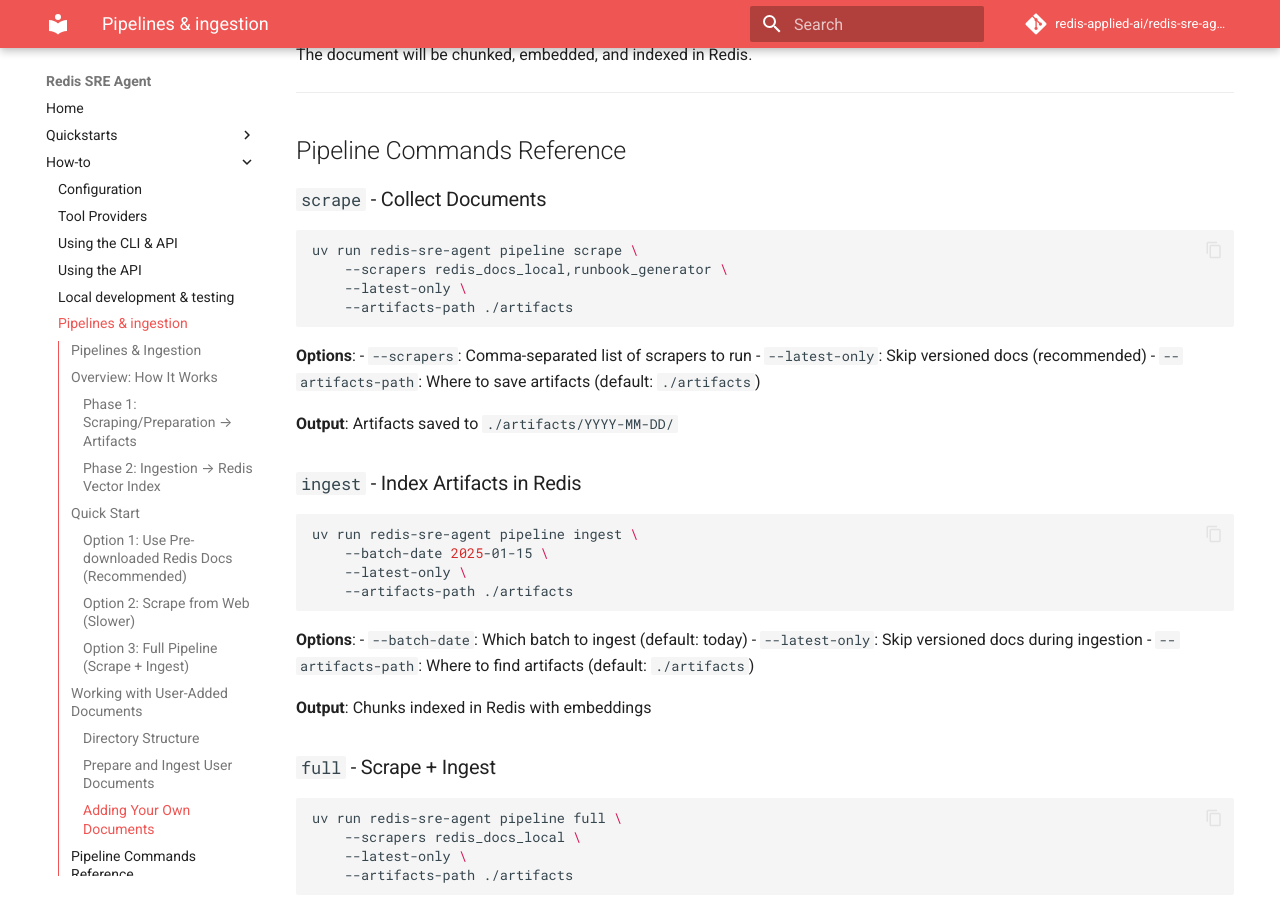
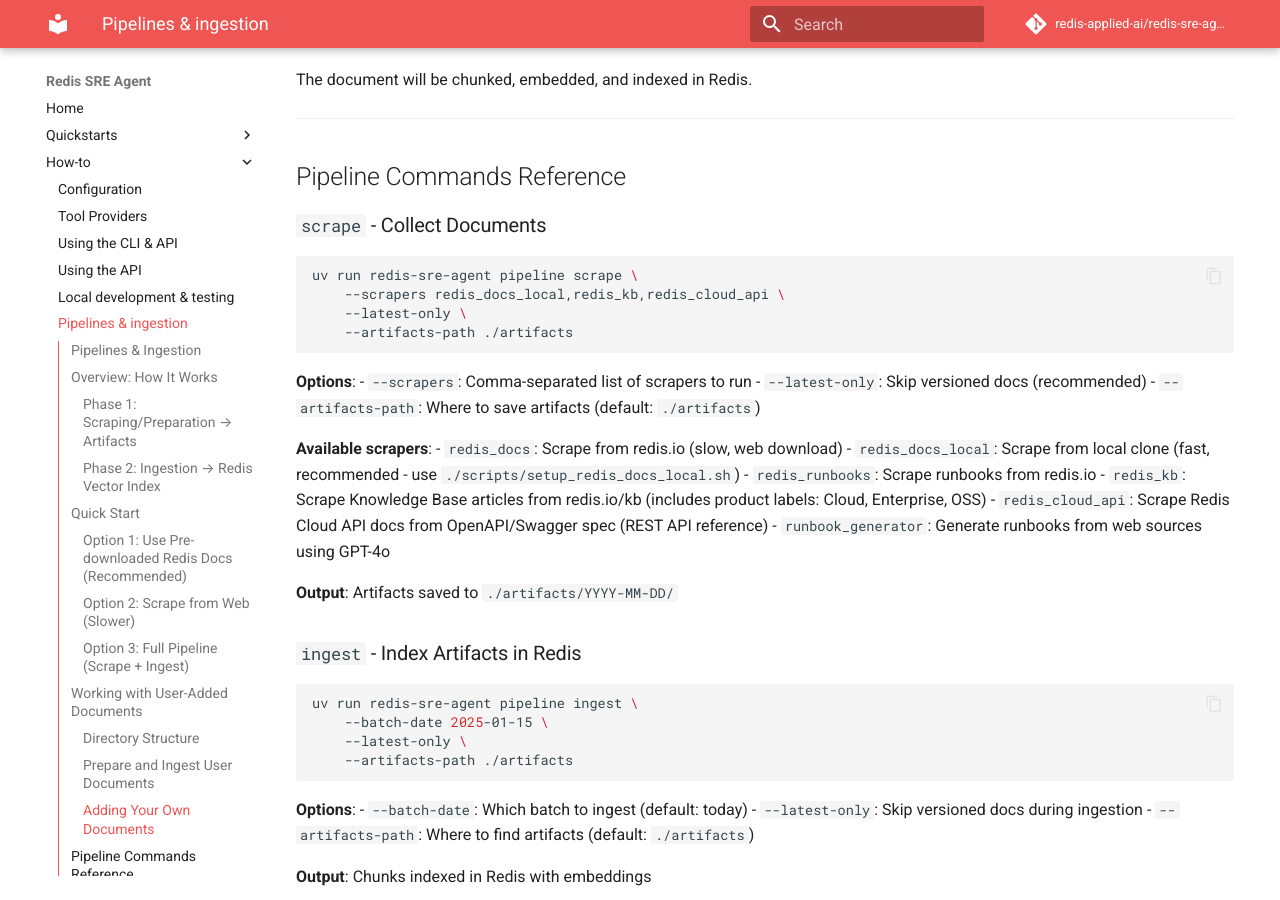
Before and after one commit to redis-applied-ai/redis-sre-agent, an MkDocs documentation site: the page built from docs/how-to/pipelines.md, in a window 1280 px wide and 900 px high, scrolled down 3149 px. Built offline with MkDocs 1.6.1 and Material for MkDocs 9.7.7, drawn with Linux system fonts in a browser that asks for light colours; comment, search, counter and statistics services are not loaded; some of the changed text lies outside the part shown.

Commit message:
Add redis_kb and redis_cloud_api scrapers to documentation
- redis_kb: Scrapes Knowledge Base articles from redis.io/kb with product labels
- redis_cloud_api: Scrapes Redis Cloud API docs from OpenAPI/Swagger spec

````diff
--- a/docs/how-to/pipelines.md
+++ b/docs/how-to/pipelines.md
@@ -22,6 +22,8 @@
 - `redis_docs`: Scrape Redis documentation from redis.io (slow, downloads from web)
 - `redis_docs_local`: Scrape Redis documentation from local clone (fast, recommended)
 - `redis_runbooks`: Scrape Redis runbooks from redis.io
+- `redis_kb`: Scrape Redis Knowledge Base articles from redis.io/kb with product labels
+- `redis_cloud_api`: Scrape Redis Cloud API documentation from OpenAPI/Swagger spec
 - `runbook_generator`: Generate runbooks from web sources using GPT-4o
 - User-added documents in `source_documents/` (via `prepare_sources`)
 
@@ -150,7 +152,7 @@
 
 ```bash
 uv run redis-sre-agent pipeline scrape \
-    --scrapers redis_docs_local,runbook_generator \
+    --scrapers redis_docs_local,redis_kb,redis_cloud_api \
     --latest-only \
     --artifacts-path ./artifacts
 ```
@@ -159,6 +161,14 @@
 - `--scrapers`: Comma-separated list of scrapers to run
 - `--latest-only`: Skip versioned docs (recommended)
 - `--artifacts-path`: Where to save artifacts (default: `./artifacts`)
+
+**Available scrapers**:
+- `redis_docs`: Scrape from redis.io (slow, web download)
+- `redis_docs_local`: Scrape from local clone (fast, recommended - use `./scripts/setup_redis_docs_local.sh`)
+- `redis_runbooks`: Scrape runbooks from redis.io
+- `redis_kb`: Scrape Knowledge Base articles from redis.io/kb (includes product labels: Cloud, Enterprise, OSS)
+- `redis_cloud_api`: Scrape Redis Cloud API docs from OpenAPI/Swagger spec (REST API reference)
+- `runbook_generator`: Generate runbooks from web sources using GPT-4o
 
 **Output**: Artifacts saved to `./artifacts/YYYY-MM-DD/`
 
````
